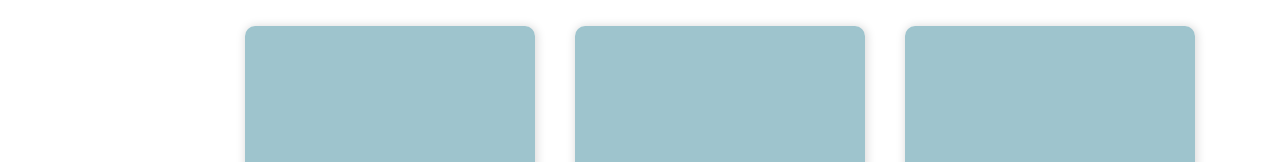
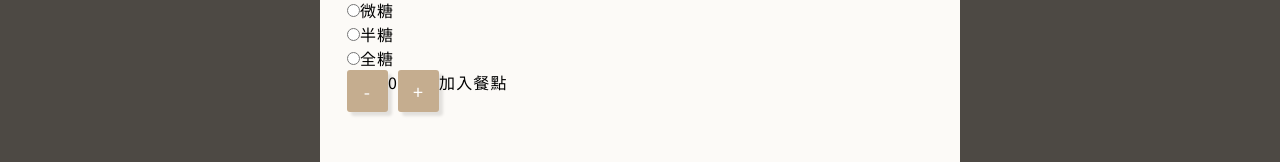
Before and after one commit to hunter850/coffee_react, a React (Create React App) app: page /food in a window 1280 px wide. Shown: the part 636-798 px from the top of the page. Built offline with nearby package versions, Linux system fonts and the light colour scheme.

Commit message:
button add

```diff
--- a/src/component/Food/components/FoodCardDetail.css
+++ b/src/component/Food/components/FoodCardDetail.css
@@ -3,6 +3,12 @@
     width: 100%;
     height: 100vh;
     background-color: #4d4944;
+    position:fixed;
+    top:0;
+    right: 0;
+    left: 0;
+
+
 }
 .food-detail {
     width: 50%;
@@ -39,3 +45,17 @@
     font-size: 20px;
     margin: 20px 0;
 }
+
+.foodminus {
+    width: 41px;
+    background-color: #c5ad8f;
+    color: #fff;
+    border: none;
+    text-align: center;
+    font-size: 18px;
+    border-radius: 3px;
+    box-shadow: 4px 4px 3px 0px rgb(0, 0, 0, 0.1);
+    padding: 8px 0px;
+    white-space: nowrap;
+    cursor: pointer;
+}
--- a/src/component/Food/components/FoodCardDetail.js
+++ b/src/component/Food/components/FoodCardDetail.js
@@ -70,7 +70,8 @@ function FoodCardDetail({ showFoodDetail }) {
                         );
                     })}
                     <div style={{ display: "flex" }}>
-                        <div
+                        <button
+                            className="foodminus"
                             onClick={() => {
                                 foodCount > 0
                                     ? setFoodCount(foodCount - 1)
@@ -78,15 +79,16 @@ function FoodCardDetail({ showFoodDetail }) {
                             }}
                         >
                             -
-                        </div>
+                        </button>
                         <div>{foodCount}</div>
-                        <div
+                        <button
+                            className="foodminus"
                             onClick={() => {
                                 setFoodCount(foodCount + 1);
                             }}
                         >
                             +
-                        </div>
+                        </button>
                         <div>加入餐點</div>
                     </div>
                 </div>
--- a/src/routes/food/Food.js
+++ b/src/routes/food/Food.js
@@ -19,6 +19,7 @@ function Food() {
         <Fragment>
             <NavBar />
             <Path pathObj={{ path: ["．點餐"] }} />
+            <div style={{ position: "relative" }}>
                 <Slideshow />
 
                 <div className="container" style={{ minWidth: "1440px" }}>
@@ -40,6 +41,7 @@ function Food() {
                     </div>
                 </div>
                 <FoodCardDetail showFoodDetail={showFoodDetail} />
+            </div>
         </Fragment>
     );
 }
```
Lines whose indentation alone changed are shown as unchanged.
